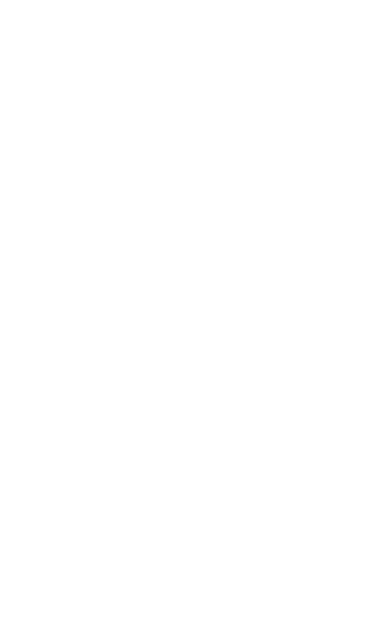
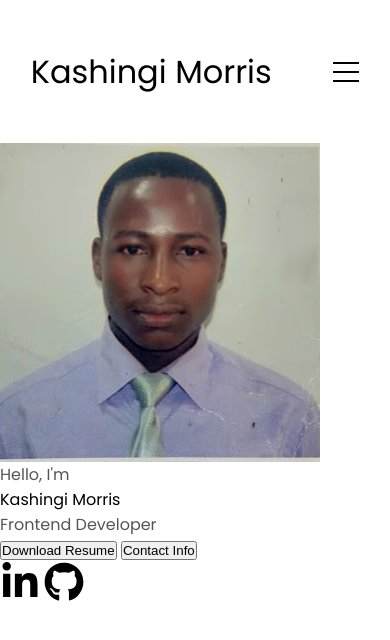
Before and after one commit to kashingi/Portfolio, a plain HTML site: page index.html in a window 390 px wide. Drawn offline with Linux system fonts and the light colour scheme.

Commit message:
Changes added.

```diff
--- a/index.html
+++ b/index.html
@@ -3,8 +3,57 @@
     <meta charset="UTF-8">
     <meta name="viewport" content="width=device-width, initial-scale=1.0">
     <title>Kashingi Portfolio</title>
+
+    <!-- link your styles here -->
+     <link rel="stylesheet" href="style.css">
+     <link rel="stylesheet" href="media-queries.css">
 </head>
 <body>
-
+    <nav id="desktop-nav">
+        <div class="logo">Kashingi Morris</div>
+        <div>
+            <ul class="nav-links">
+                <li><a href="#about">About</a></li>
+                <li><a href="#experience">Experience</a></li>
+                <li><a href="#projects">Projects</a></li>
+                <li><a href="#contact">Contact</a></li>
+            </ul>
+        </div>
+    </nav>
+    <nav id="humburger-nav">
+        <div class="logo">Kashingi Morris</div>
+        <div class="humburger-menu">
+            <div class="humburger-icon" onclick="toggleMenu()">
+                <span></span>
+                <span></span>
+                <span></span>
+            </div>
+            <div class="menu-links">
+                <li><a href="#about" onclick="toggleMenu()"></a>>About</a></li>
+                <li><a href="#experience" onclick="toggleMenu()"></a>>Experience</a></li>
+                <li><a href="#projects" onclick="toggleMenu()"></a>>Projects</a></li>
+                <li><a href="#contact" onclick="toggleMenu()"></a>>Contact</a></li>
+            </div>
+        </div>
+    </nav>
+    <section id="profile">
+        <div class="section__pic-container">
+            <img src="./assets/moris-pasport.png" alt="Kashingi Pasport">
+        </div>
+        <div class="section__text">
+            <p class="section__text__p1">Hello, I'm</p>
+            <h class="title">Kashingi Morris</h>
+            <p class="section__tect__p2">Frontend Developer</p>
+            <div class="btn-container">
+                <button class="btn btn-color-2" onclick="window.open('./assets/Resume.pdf')">Download Resume</button>
+                <button class="btn btn-color-1" onclick="location.href='./#contact'">Contact Info </button>
+            </div>
+            <div id="socials-container">
+                <img src="./assets/linkedin-in-brands-solid.svg" alt="Linked in profile" class="icon" onclick="location.href='https://www.linkedin.com/in/kashingi-morris-930a77234/'" width="40px" height="40px">
+                <img src="./assets/github-brands-solid.svg" alt="Linked in profile" class="icon" onclick="location.href='https://github.com/kashingi'" width="40px" height="40px">
+            </div>
+        </div>
+    </section>
+    <script src="script.js"></script>
 </body>
 </html>
--- a/media-queries.css
+++ b/media-queries.css
@@ -0,0 +1,8 @@
+@media screen and (max-width: 1200px){
+    #desktop-nav {
+        display: none;
+    }
+    #humburger-nav {
+        display: flex;
+    }
+}
--- a/script.js
+++ b/script.js
@@ -0,0 +1,6 @@
+function toggleMenu() {
+    const menu = document.querySelector(".menu-links");
+    const icon = document.querySelector(".humburger-icon");
+    menu.classList.toggle("open");
+    icon.classList.toggle("open")
+}
--- a/style.css
+++ b/style.css
@@ -0,0 +1,143 @@
+/* General */
+
+@import url('https://fonts.googleapis.com/css2?family=Poppins:wght@300;400;500;600&display=swap');
+
+* {
+    margin: 0;
+    padding: 0;
+}
+
+body {
+    font-family: "Poppins", sans-serif;
+}
+
+html {
+    scroll-behavior: smooth;
+}
+
+p {
+    color: rgb(85, 85, 85);
+}
+
+/* Transition */
+a,
+.btn {
+    transition: all 300ms ease;
+}
+
+/* Desktop */
+nav,
+.nav-links {
+    display: flex;
+}
+
+nav {
+    justify-content: space-around;
+    align-items: center;
+    height: 17vh;
+}
+
+.nav-links {
+    gap: 2rem;
+    list-style: none;
+    font-size: 1.5rem;
+}
+
+a {
+    color: black;
+    text-decoration: none;
+    text-decoration-color: white;
+}
+
+a:hover {
+    color: grey;
+    text-decoration: underline;
+    text-underline-offset: 1rem;
+    text-decoration-color: rgb(181, 181, 181);
+}
+
+.logo {
+    font-size: 2rem;
+}
+
+.logo:hover {
+    cursor: default;
+}
+
+/* Hamburger Menu */
+#humburger-nav {
+    display: none;
+}
+
+.humburger-menu {
+    position: relative;
+    display: inline-block;
+}
+
+.humburger-icon {
+    display: flex;
+    flex-direction: column;
+    justify-content: space-between;
+    height: 20px;
+    width: 26px;
+    cursor: pointer;
+}
+
+.humburger-icon span {
+    width: 100%;
+    height: 2px;
+    background-color: black;
+    transition: all 0.3 ease-in-out;
+}
+
+.menu-links {
+    position: absolute;
+    top: 100%;
+    right: 0;
+    background-color: white;
+    width: fit-content;
+    max-height: 0;
+    overflow: hidden;
+    transition: all 0.m ease-in-out;
+}
+
+.menu-links a {
+    display: block;
+    padding: 10px;
+    text-align: center;
+    font-size: 1.5rem;
+    color: black;
+    text-decoration: none;
+    transition: all 0.3 ease-in-out;
+}
+
+.menu-links li {
+    list-style: none;
+}
+
+.menu-links.open {
+    max-height: 300px;
+}
+
+.humburger-icon.open span:first-child {
+    transform: rotate(45deg) translate(10px, 5px);
+}
+
+.humburger-icon.open span:nth-child(2) {
+    opacity: 0;
+}
+
+.humburger-icon.open span:last-child {
+    transform: rotate(-45deg) translate(10px, -5px);
+}
+.humburger-icon span:first-child {
+    transform: none;
+}
+.humburger-icon span:first-child {
+    opacity: 1;
+}
+.humburger-icon span:first-child {
+    transform: none;
+}
+
+/* Sections  */
```
Also changed, not shown: assets/github-brands-solid.svg (added), assets/linkedin-in-brands-solid.svg (added), assets/moris-hand.jpg (added), assets/moris-pasport.png (added), assets/morris-kca (1).jpg (added), assets/morris-kca (2).jpg (added), 3 other files.
